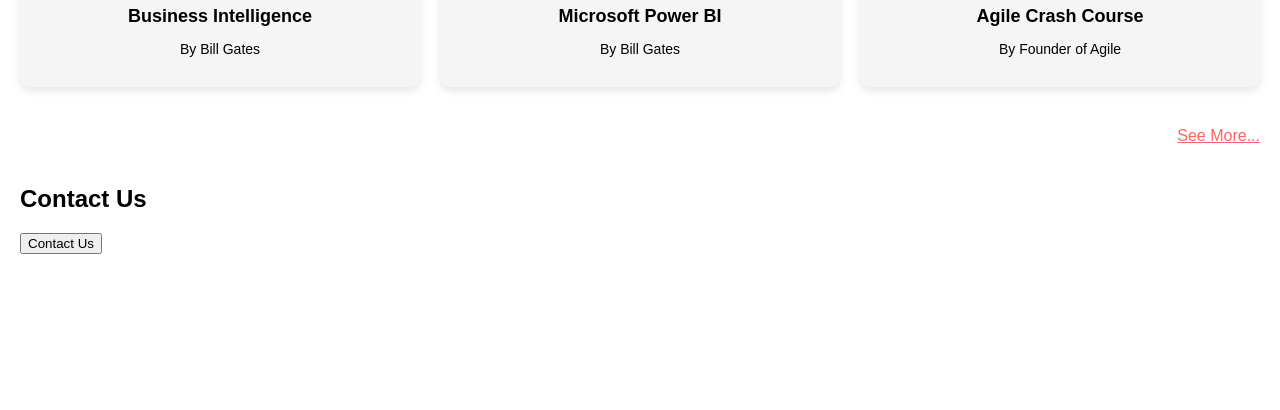
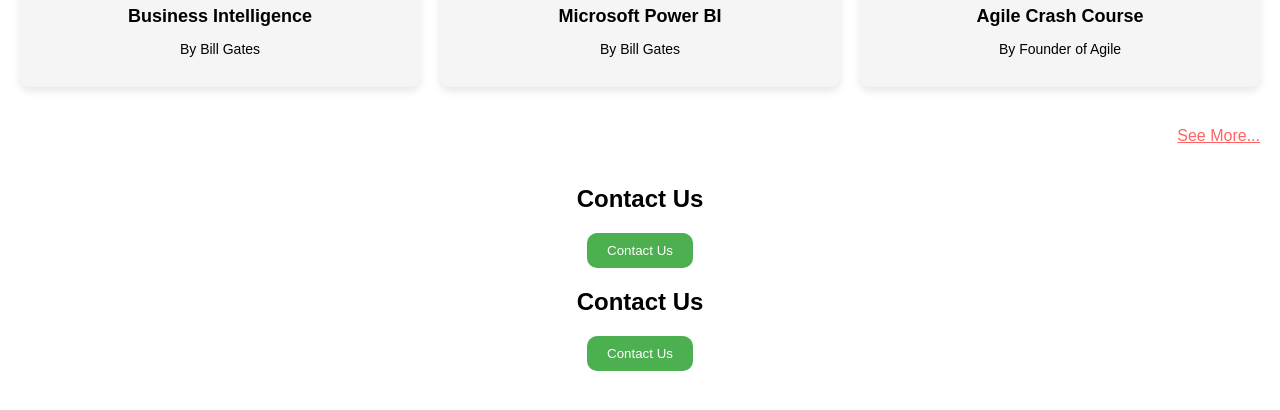
Before and after one commit to Warriorking34X/website-1, a plain HTML site: page index.html in a window 1280 px wide. Shown: the part 716-1126 px from the top of the page. Before the commit the page ends 990 px from the top, so only its background shows below. Drawn offline with Linux system fonts and the light colour scheme.

Commit message:
index.html

```diff
--- a/index.html
+++ b/index.html
@@ -177,6 +177,42 @@
     <h2>Contact Us</h2>
     <button id="contact-btn">Contact Us</button>
   </section>
+<title>Contact Us</title>
+  <style>
+    #contact-us {
+      text-align: center;
+      margin: 20px;
+    }
+
+    #contact-btn {
+      background-color: #4CAF50;
+      color: #fff;
+      padding: 10px 20px;
+      border: none;
+      border-radius: 10px;
+      cursor: pointer;
+    }
+
+    #contact-btn:hover {
+      background-color: #3e8e41;
+    }
+
+    #contact-link {
+      text-decoration: none;
+      color: #4CAF50;
+    }
+
+    #contact-link:hover {
+      color: #3e8e41;
+    }
+  </style>
+</head>
+<body>
+
+  <section id="contact-us">
+    <h2>Contact Us</h2>
+    <button id="contact-btn">Contact Us</button>
+  </section>
 
 
   <script>
```
